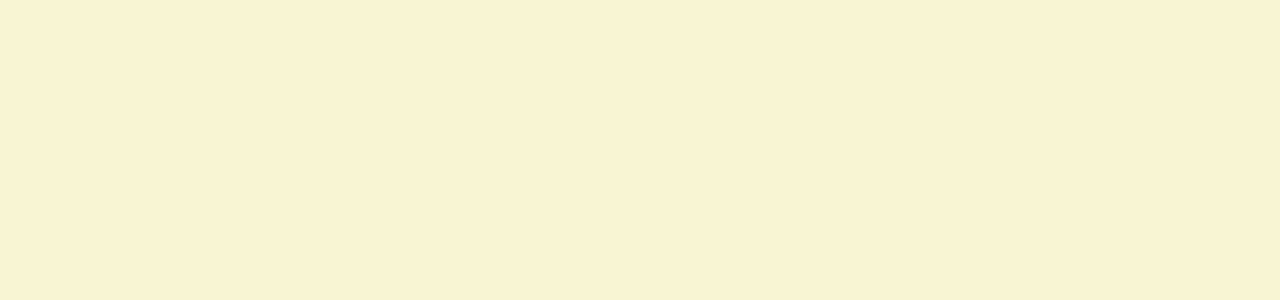
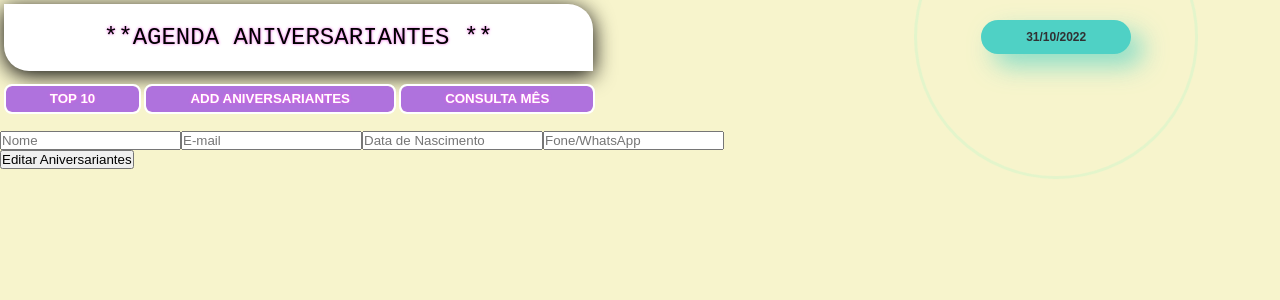
Before and after one commit to Luciara-Abreu/API_Aniversariantes_POSTGRES_FRONT, a React (Create React App) app: page /addUsers in a window 1280 px wide. Shown: the top 300 px of the page. Built offline with nearby package versions, Linux system fonts and the light colour scheme.

Commit message:
bring users

```diff
--- a/package.json
+++ b/package.json
@@ -16,6 +16,7 @@
     "react": "^18.2.0",
     "react-dom": "^18.2.0",
     "react-hook-form": "^7.38.0",
+    "react-hooks-useform": "^0.1.86",
     "react-scripts": "5.0.1",
     "react-snapshot": "^1.3.0",
     "react-toastify": "^9.1.0",
--- a/src/App/config/firebase.js
+++ b/src/App/bd/config/firebase.js
@@ -1,7 +1,9 @@
-import firebase from "firebase/app";
+//import firebase from "firebase/app";
+import { initializeApp } from "firebase/app";
 import "firebase/database";
 
-var firebaseConfig = {
+
+var firebaseConfig = initializeApp({
   apiKey: "AIzaSyCXDY3YsF2qWBuo2tQ1-vYZz6kTrv0BVMw",
   authDomain: "agenda-aniversariantes-51185.firebaseapp.com",
   databaseURL:
@@ -11,7 +13,10 @@ var firebaseConfig = {
   messagingSenderId: "952173678197",
   appId: "1:952173678197:web:41da4c1c9a395348a8f23c",
   measurementId: "G-WQVTZC01HL",
-};
+});
 
-const firedb = firebase.initializeApp(firebaseConfig);
-export default firedb.database().ref();
+
+export default firebaseConfig;
+
+//const firedb = firebase.initializeApp(firebaseConfig);
+//export default firedb.database().ref();
--- /dev/null
+++ b/src/App/bd/crudFirebase/index.jsx
@@ -0,0 +1,45 @@
+
+import { collection, getDocs, getFirestore } from "firebase/firestore"
+import { useState, useEffect } from "react"
+import firebaseConfig from "../config/firebase";
+// https://www.youtube.com/watch?v=gqbXnYhvB5E&t=264s
+
+const CrudFireBase = () => {
+
+  const [users, setUsers] = useState([])
+  const db = getFirestore(firebaseConfig)
+  const usersCollectionRef = collection(db, "users")
+
+  useEffect(() => {
+    const getUsers = async () => {
+      const data = await getDocs(usersCollectionRef)
+      const usersCadastrados = (data.docs.map((doc) => ({ ...doc.data(), id: doc.id })))
+      setUsers(usersCadastrados)
+    }
+    getUsers()
+    // eslint-disable-next-line react-hooks/exhaustive-deps
+  }, [])
+
+  return (
+    <div>
+      <ul>
+        {users.map(users => {
+          return (
+            <div>
+              <li>{users.name}</li>
+              <li>{users.birthDate}</li>
+            </div>
+          )
+        })}
+      </ul>
+    </div>
+  )
+}
+export default CrudFireBase
+/*
+<h1>Nome: {name}{setName}</h1>
+<h1>E-mail: {email}{setEmail}</h1>
+<h1>Data de nascimento: {birthDate}{setBirthDate}</h1>
+<h1>diversos: {users} {setUsers}</h1>
+
+*/
--- a/src/App/components/header/index.tsx
+++ b/src/App/components/header/index.tsx
@@ -1,4 +1,5 @@
 import React from "react";
+import addUsers from "../../pages/addUsers";
 import ButtonLogoAnel from "../buttons/anelDate";
 import ButtonTrird from "../buttons/buttonMenu";
 import ButtonTitle from "../buttons/buttonTitle";
@@ -21,13 +22,16 @@ const Header: React.FC = () => {
   </ContainerUp>
     <ContainerMenu>
     <ButtonTrird width={"100%"} heigth={""}>TOP 10</ButtonTrird>
+    <ButtonTrird width={"100%"} heigth={""}>ADD ANIVERSARIANTES</ButtonTrird>
     <ButtonTrird width={"100%"} heigth={""}>CONSULTA MÊS</ButtonTrird>
-    <ButtonTrird width={"100%"} heigth={""}>ADD ANIVERSARIANTES</ButtonTrird>
   </ContainerMenu>
     </HeaderContainer>
   )
 }
 
 export default Header
-//<button onClick={handleClick}>Consulta por mês</button></Button>
-//<h1 className="header-logo">** Agenda Aniversariantes **</h1>
+/*<button onClick={handleClick}>Consulta por mês</button></Button>
+<h1 className="header-logo">** Agenda Aniversariantes **</h1>
+
+
+*/
--- /dev/null
+++ b/src/App/pages/addUsers/index.tsx
@@ -0,0 +1,33 @@
+import { useState } from 'react';
+import Header from '../../components/header';
+import { Body, Container } from '../styles';
+
+
+const AddUsers: React.FC = () => {
+
+  const [name, setName] = useState("")
+  const [email, setEmail] = useState("")
+  const [birthDate, setBirthDate] = useState("")
+  const [fone, setFone] = useState("")
+
+  const creatUsers = () => {
+    console.log({name, email})
+  }
+
+  return (
+    <Container>
+      <Header />
+      <Body>
+        <input value={name} onChange={e => setName(e.target.value)}type="text" placeholder='Nome' />
+        <input value={email} onChange={e => setEmail(e.target.value)}type="text" placeholder='E-mail' />
+        <input value={birthDate} onChange={e => setBirthDate(e.target.value)}type="text" placeholder='Data de Nascimento' />
+        <input value={fone} onChange={e => setFone(e.target.value)}type="text" placeholder='Fone/WhatsApp' />
+      </Body>
+            <div>
+        <button onClick={creatUsers}>Editar Aniversariantes </button>
+      </div>
+    </Container>
+  )
+}
+
+export default AddUsers
--- a/src/App/pages/dashboard/index.tsx
+++ b/src/App/pages/dashboard/index.tsx
@@ -1,16 +1,18 @@
 //import { useRef } from 'react';
+import CrudFireBase from '../../bd/crudFirebase';
 import Header from '../../components/header/index';
-import { ContainerDash, Body } from './styles';
+import { Container, Body} from '../styles';
 
 export const Dashboard = () => {
 
   return (
-    <ContainerDash>
+    <Container>
       <Header />
       <Body>
-      <h3> AQUI VAI UMA TABELA </h3>
+      <h1> AQUI VAI UMA TABELA </h1>
+        <CrudFireBase />
       </Body>
-    </ContainerDash>
+    </Container>
   );
 }
       // <div>
--- a/src/App/pages/index.ts
+++ b/src/App/pages/index.ts
@@ -1,3 +1,4 @@
 //export * from './dashboard/Dashboard';
 export * from '../pages/dashboard/index'
+export * from '../pages/addUsers/index'
 export * from './login/Login'
--- /dev/null
+++ b/src/App/pages/styles/index.ts
@@ -0,0 +1,15 @@
+import styled from 'styled-components';
+const Container = styled.div`
+  height: 100vh;
+  width: 100vw;
+`
+
+const Body = styled.div`
+  width: 100%
+`
+
+
+export {
+  Container,
+  Body
+}
--- a/src/App/routes/index.tsx
+++ b/src/App/routes/index.tsx
@@ -1,6 +1,7 @@
 
 import { BrowserRouter, Route, Switch } from 'react-router-dom';
 import { Login } from '../pages';
+import AddUsers from '../pages/addUsers';
 import { Dashboard } from '../pages/dashboard';
 
 export const Routes = () => {
@@ -10,8 +11,7 @@ export const Routes = () => {
 
         <Route path='/' exact component={Dashboard} />
         <Route path='/entrar' exact component={Login} />
-        <Route path='/entrar' exact component={Login} />
-        <Route path='/entrar' exact component={Login} />
+          <Route path='/addUsers' exact component={AddUsers} />
 
 
       </Switch>
```
Also changed, not shown: src/App/components/buttons/buttonMenu/index.tsx (+20 -0 lines), 2 other files (tests, documents, lock files or other folders).
